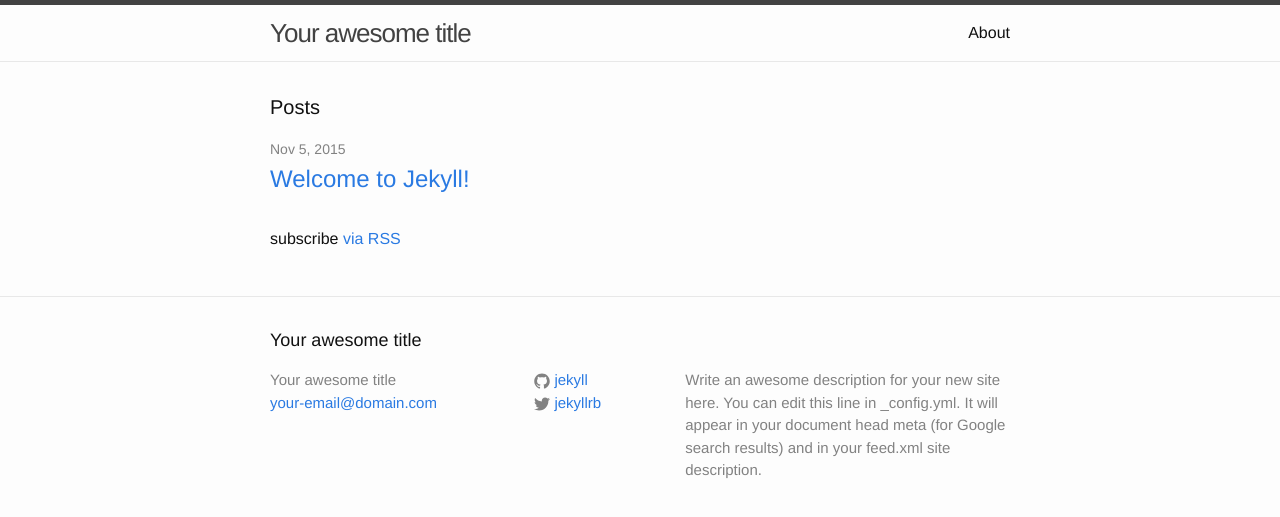
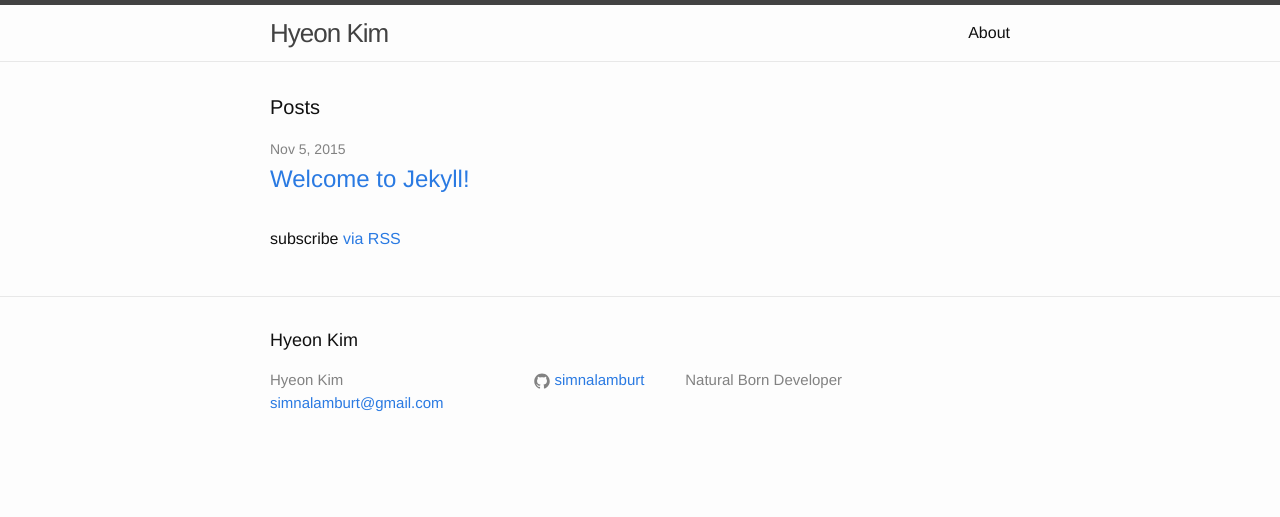
Before and after one commit to simnalamburt/jekyll-practice, a Jekyll site: the page built from index.html, in a window 1280 px wide. Shown: the top 517 px of the page. Built offline with Jekyll 4.4.1, drawn with Linux system fonts in a browser that asks for light colours.

Commit message:
Update config.yml

```diff
--- a/_config.yml
+++ b/_config.yml
@@ -1,21 +1,8 @@
-# Welcome to Jekyll!
-#
-# This config file is meant for settings that affect your whole blog, values
-# which you are expected to set up once and rarely need to edit after that.
-# For technical reasons, this file is *NOT* reloaded automatically when you use
-# 'jekyll serve'. If you change this file, please restart the server process.
-
-# Site settings
-title: Your awesome title
-email: your-email@domain.com
-description: > # this means to ignore newlines until "baseurl:"
-  Write an awesome description for your new site here. You can edit this
-  line in _config.yml. It will appear in your document head meta (for
-  Google search results) and in your feed.xml site description.
-baseurl: "" # the subpath of your site, e.g. /blog
-url: "http://yourdomain.com" # the base hostname & protocol for your site
-twitter_username: jekyllrb
-github_username:  jekyll
+title: Hyeon Kim
+email: simnalamburt@gmail.com
+description: Natural Born Developer
+url: "http://hyeon.me"
+github_username:  simnalamburt
 
 # Build settings
 markdown: kramdown
```
